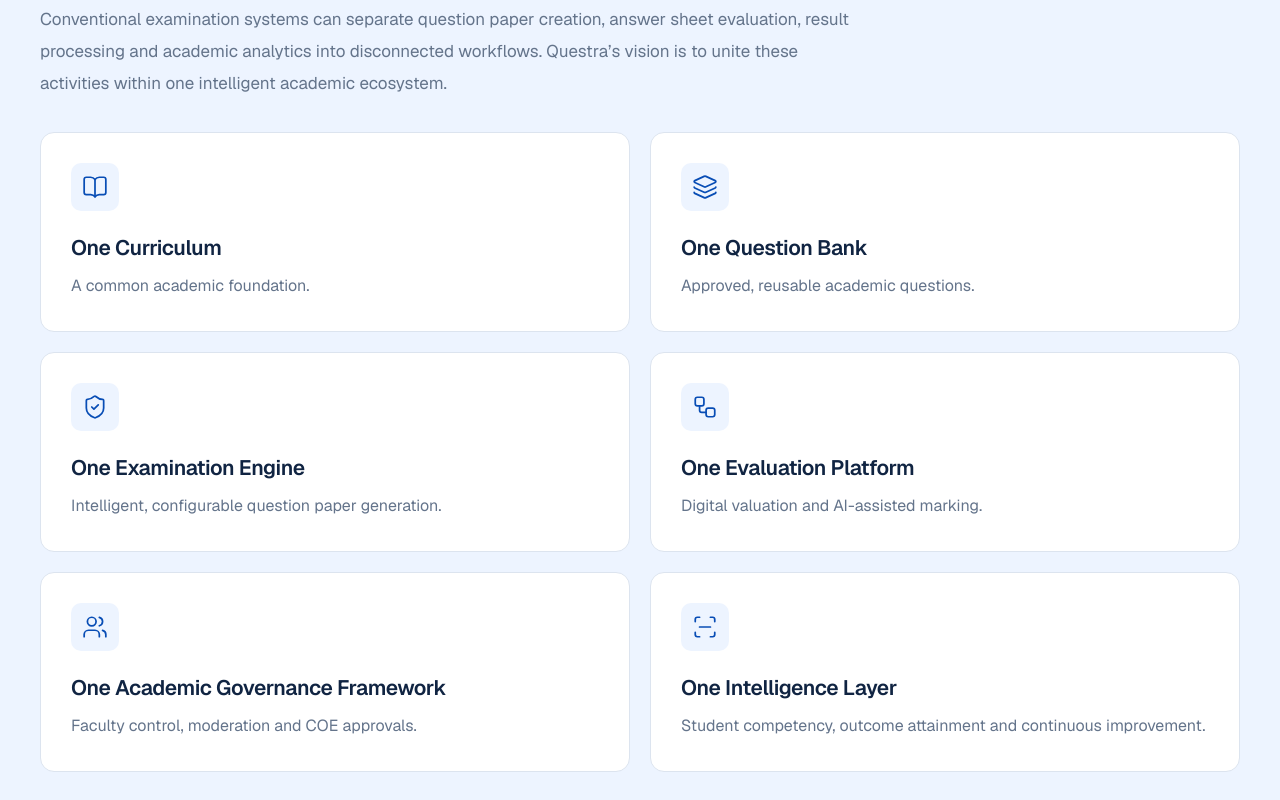
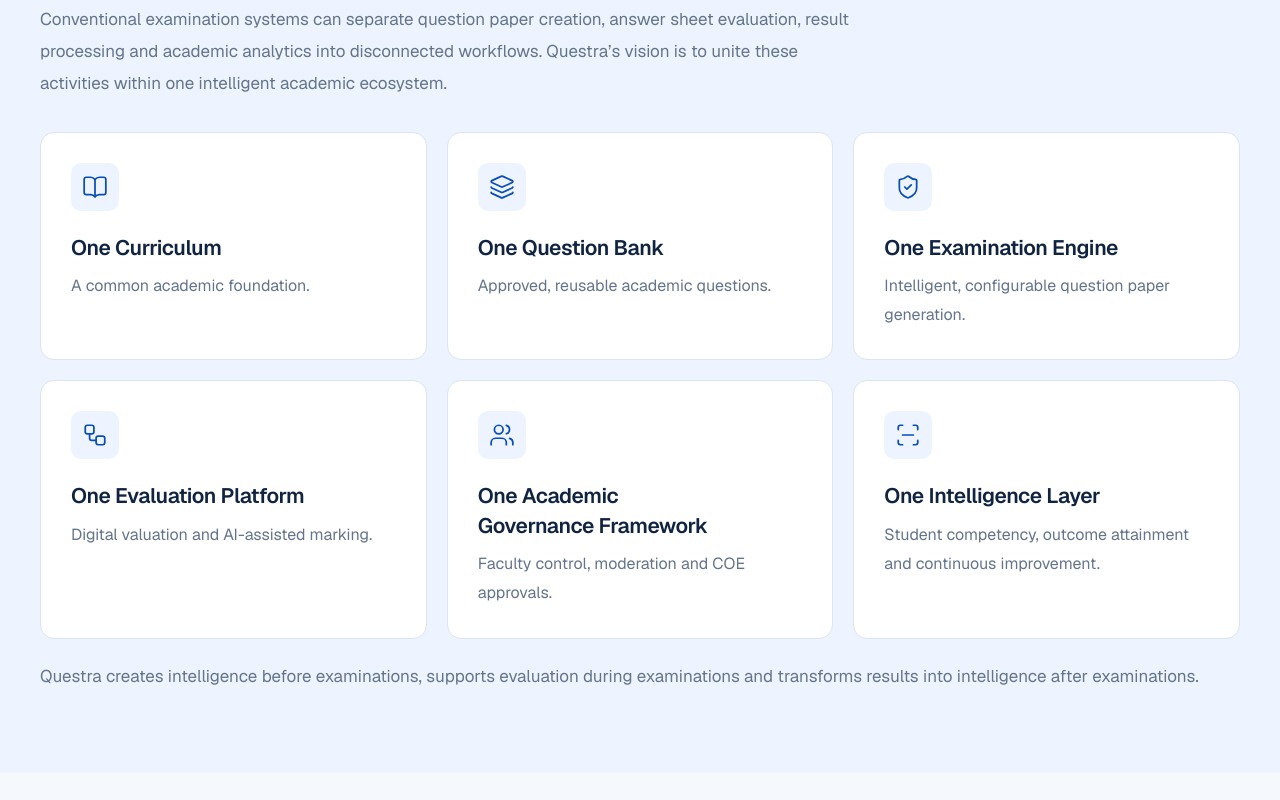
Before and after one commit to Yasss333/questra-landing-page, a Next.js app in the folder template-solar-main/: page / in a window 1280 px wide. Shown: the part 8880-9680 px from the top of the page. Built offline with nearby package versions, Linux system fonts and the light colour scheme.

Commit message:
fix: display Questra advantage cards in three desktop columns

```diff
--- a/template-solar-main/src/components/marketing/PhaseZero.module.css
+++ b/template-solar-main/src/components/marketing/PhaseZero.module.css
@@ -1063,3 +1063,9 @@
 
 .roles .roleSpotlight { padding: 24px; }
 .roles .roleSpotlight h3 { margin-top: 0; }
+
+@media (min-width: 1100px) {
+  .advantageCards > div {
+    grid-template-columns: repeat(3, minmax(0, 1fr));
+  }
+}
```
